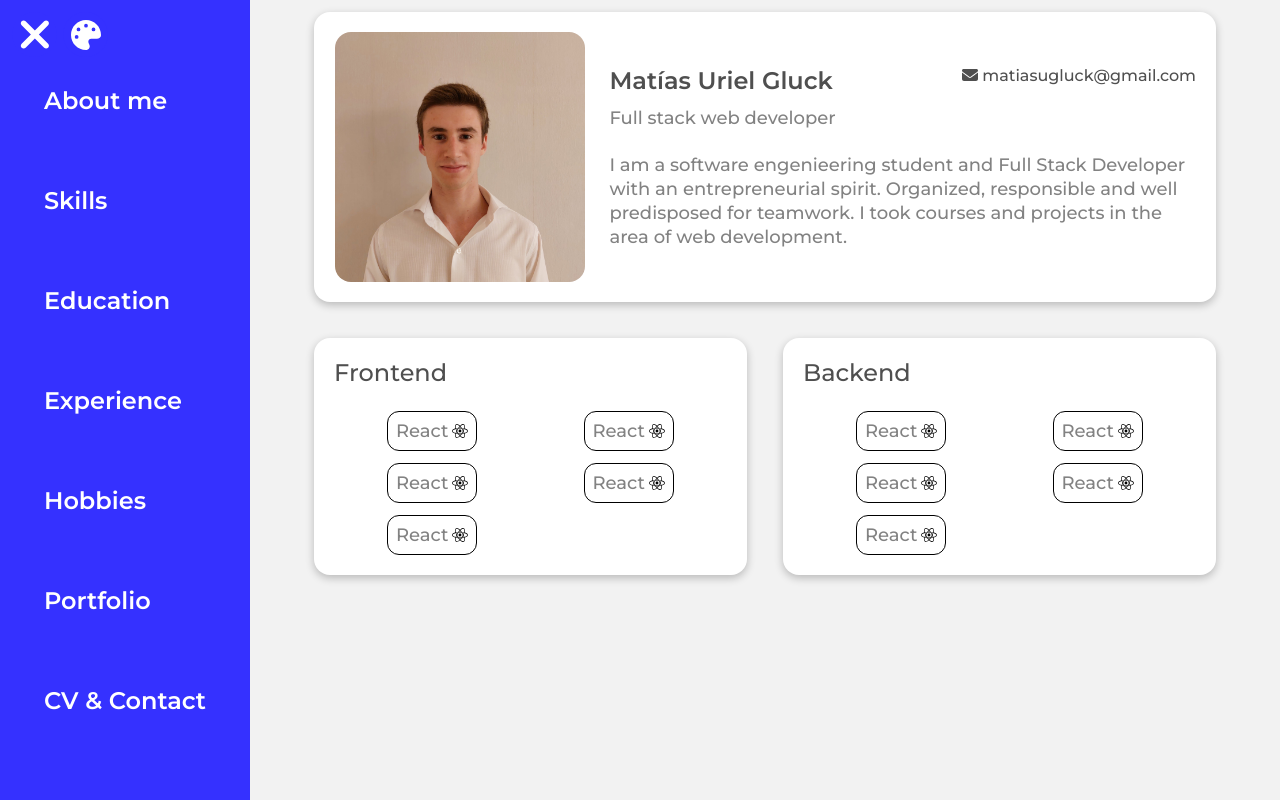
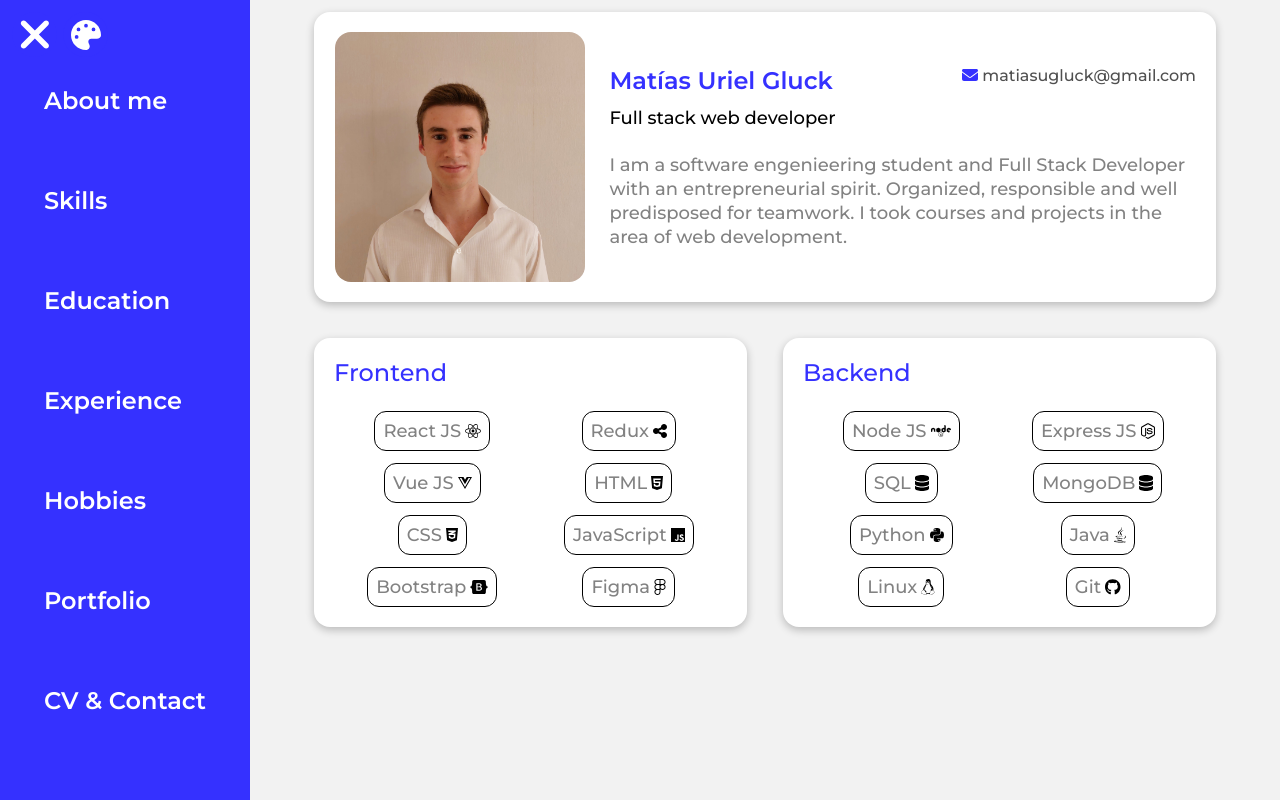
Before and after one commit to MatiasUrielGluck/Portfolio_v4, a React (Vite) app: page / in a window 1280 px wide. Built offline with nearby package versions, Linux system fonts and the light colour scheme.

Commit message:
Adding more style

```diff
--- a/src/components/ProfileContainer.jsx
+++ b/src/components/ProfileContainer.jsx
@@ -20,7 +20,7 @@ export const ProfileContainer = () => {
             <h2>Matías Uriel Gluck</h2>
             <p>Full stack web developer</p>
             <a href="mailto:matiasugluck@gmail.com">
-              <FontAwesomeIcon icon={faEnvelope} />
+              <FontAwesomeIcon icon={faEnvelope} className="icon" />
               <span>matiasugluck@gmail.com</span>
             </a>
           </div>
@@ -83,7 +83,7 @@ const Container = styled.div`
 
       h2 {
         font-weight: 600;
-        color: ${(props) => props.theme.text.h2};
+        color: ${(props) => props.theme.text.accent};
       }
 
       a {
@@ -95,6 +95,10 @@ const Container = styled.div`
           text-align: right;
         }
 
+        .icon {
+          color: ${(props) => props.theme.text.accent};
+        }
+
         span {
           margin-left: 4px;
         }
@@ -103,7 +107,7 @@ const Container = styled.div`
       p {
         font-weight: 500;
         font-size: 18px;
-        color: ${(props) => props.theme.text.soft};
+        color: ${(props) => props.theme.text.hard};
       }
 
       @media only screen and (width > 900px) {
--- a/src/components/Skills.jsx
+++ b/src/components/Skills.jsx
@@ -3,21 +3,20 @@ import { styled } from "styled-components";
 import { ThemeContext } from "../context/ThemeContext";
 import { InfoContainer } from "../styled-components";
 import { Skill } from "./";
-import { faReact } from "@fortawesome/free-brands-svg-icons";
+import { skillsListFrontend, skillsListBackend } from "../data/skills";
 
 export const Skills = () => {
   const theme = useContext(ThemeContext);
+
   return (
     <Container theme={theme}>
       <div className="skills-container">
         <InfoContainer theme={theme}>
           <h2>Frontend</h2>
           <div className="skills-list">
-            <Skill icon={faReact} text={"React"} />
-            <Skill icon={faReact} text={"React"} />
-            <Skill icon={faReact} text={"React"} />
-            <Skill icon={faReact} text={"React"} />
-            <Skill icon={faReact} text={"React"} />
+            {skillsListFrontend.map((skill) => (
+              <Skill key={skill.id} text={skill.text} icon={skill.icon} />
+            ))}
           </div>
         </InfoContainer>
       </div>
@@ -25,11 +24,9 @@ export const Skills = () => {
         <InfoContainer theme={theme}>
           <h2>Backend</h2>
           <div className="skills-list">
-            <Skill icon={faReact} text={"React"} />
-            <Skill icon={faReact} text={"React"} />
-            <Skill icon={faReact} text={"React"} />
-            <Skill icon={faReact} text={"React"} />
-            <Skill icon={faReact} text={"React"} />
+            {skillsListBackend.map((skill) => (
+              <Skill key={skill.id} text={skill.text} icon={skill.icon} />
+            ))}
           </div>
         </InfoContainer>
       </div>
@@ -50,7 +47,7 @@ const Container = styled.div`
   .skills-container {
     h2 {
       font-weight: 500;
-      color: ${(props) => props.theme.text.h2};
+      color: ${(props) => props.theme.text.accent};
     }
 
     .skills-list {
--- /dev/null
+++ b/src/data/skills.js
@@ -0,0 +1,102 @@
+import {
+  faBootstrap,
+  faCss3Alt,
+  faFigma,
+  faGithub,
+  faHtml5,
+  faJava,
+  faJs,
+  faLinux,
+  faNode,
+  faNodeJs,
+  faPython,
+  faReact,
+  faVuejs,
+} from "@fortawesome/free-brands-svg-icons";
+import { faDatabase, faShareNodes } from "@fortawesome/free-solid-svg-icons";
+
+export const skillsListFrontend = [
+  {
+    id: 1,
+    text: "React JS",
+    icon: faReact,
+  },
+  {
+    id: 2,
+    text: "Redux",
+    icon: faShareNodes,
+  },
+  {
+    id: 3,
+    text: "Vue JS",
+    icon: faVuejs,
+  },
+  {
+    id: 4,
+    text: "HTML",
+    icon: faHtml5,
+  },
+  {
+    id: 5,
+    text: "CSS",
+    icon: faCss3Alt,
+  },
+  {
+    id: 6,
+    text: "JavaScript",
+    icon: faJs,
+  },
+  {
+    id: 7,
+    text: "Bootstrap",
+    icon: faBootstrap,
+  },
+  {
+    id: 8,
+    text: "Figma",
+    icon: faFigma,
+  },
+];
+
+export const skillsListBackend = [
+  {
+    id: 1,
+    text: "Node JS",
+    icon: faNode,
+  },
+  {
+    id: 2,
+    text: "Express JS",
+    icon: faNodeJs,
+  },
+  {
+    id: 3,
+    text: "SQL",
+    icon: faDatabase,
+  },
+  {
+    id: 4,
+    text: "MongoDB",
+    icon: faDatabase,
+  },
+  {
+    id: 5,
+    text: "Python",
+    icon: faPython,
+  },
+  {
+    id: 6,
+    text: "Java",
+    icon: faJava,
+  },
+  {
+    id: 7,
+    text: "Linux",
+    icon: faLinux,
+  },
+  {
+    id: 8,
+    text: "Git",
+    icon: faGithub,
+  },
+];
--- a/src/themes/dark.js
+++ b/src/themes/dark.js
@@ -11,6 +11,8 @@ export const dark = {
     secondary: "#fff",
     h2: "#fff",
     soft: "#a7a7a7",
+    hard: "#d7d7d7",
+    accent: "#fff"
   },
   skill: {
     text: "#a7a7a7",
--- a/src/themes/light.js
+++ b/src/themes/light.js
@@ -11,6 +11,8 @@ export const light = {
     secondary: "#fff",
     h2: "#4F4F4F",
     soft: "#828282",
+    hard: "#000",
+    accent: "#3531FF"
   },
   skill: {
     text: "#828282",
```
